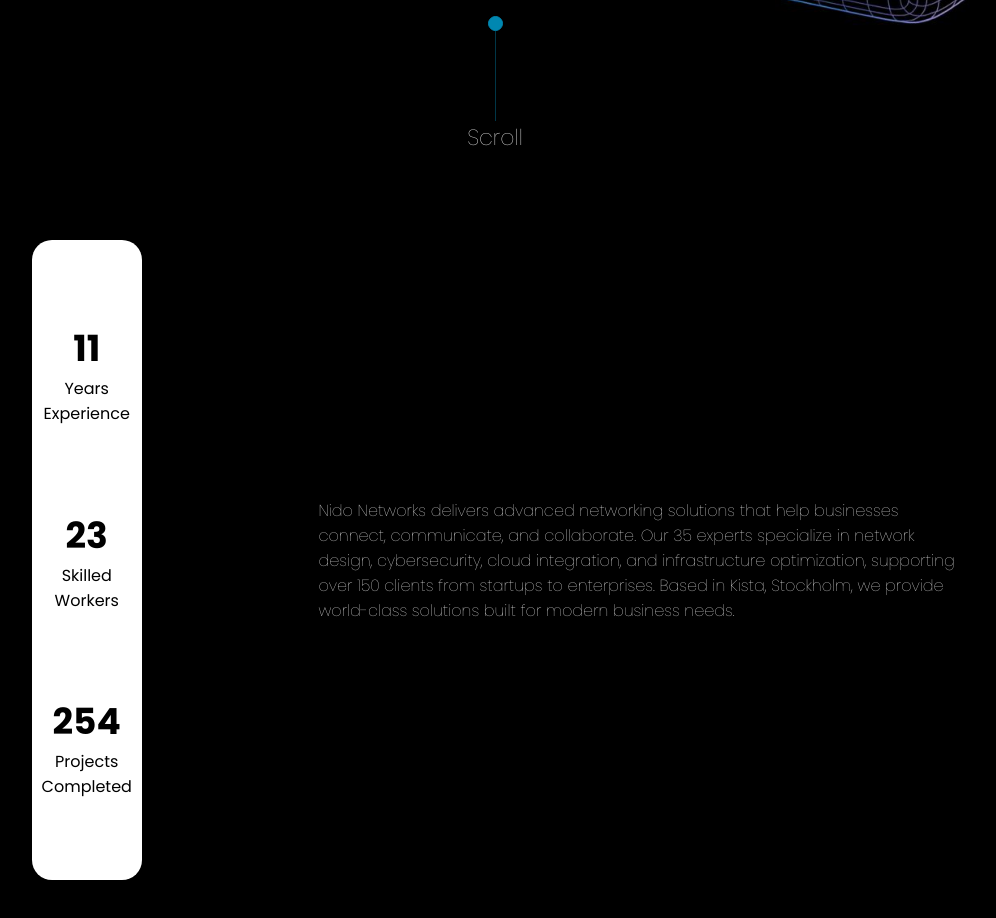
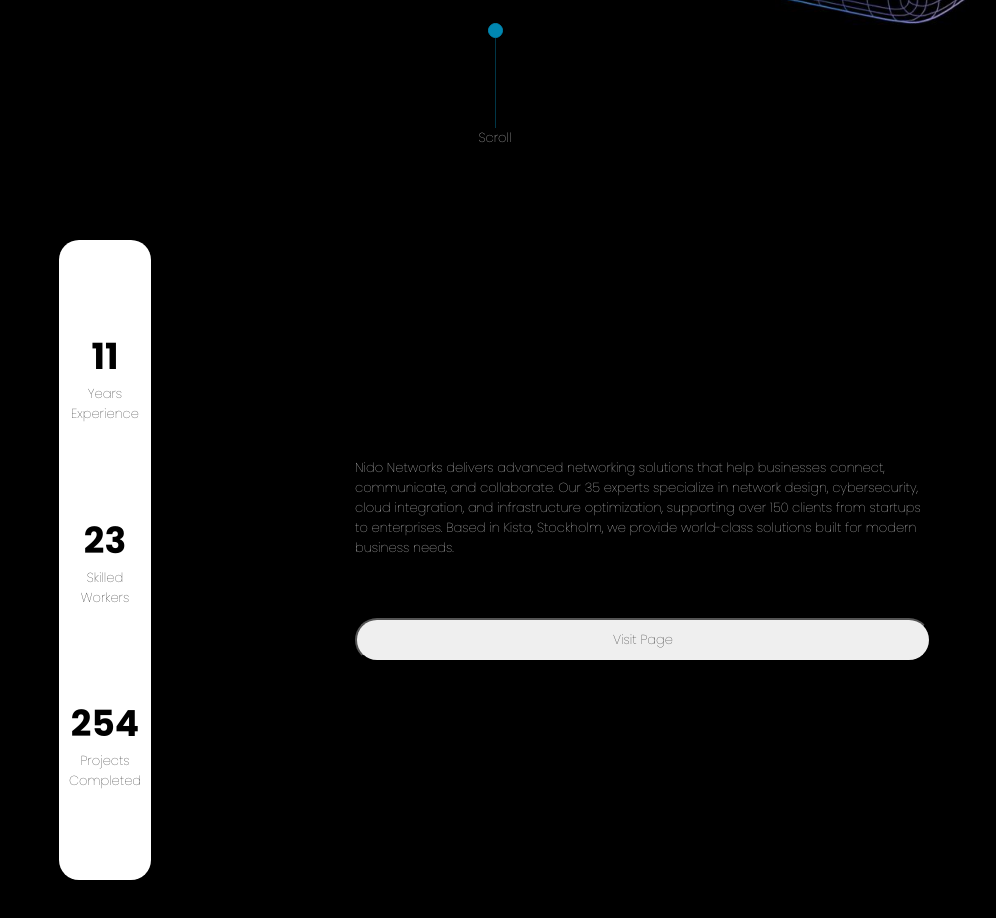
Before and after one commit to saadthedeveloper/nido-networks-website, a website built with Vite: page index.html in a window 1280 px wide. Shown: the part 640-1558 px from the top of the page, without its empty margins (145-1141 px from the left). Built offline with nearby package versions, Linux system fonts and the light colour scheme.

Commit message:
feat: update About section styles and add button

```diff
--- a/index.html
+++ b/index.html
@@ -68,7 +68,7 @@
     </div>
     <div class="about-text">
       <p>Nido Networks delivers advanced networking solutions that help businesses connect, communicate, and collaborate. Our 35 experts specialize in network design, cybersecurity, cloud integration, and infrastructure optimization, supporting over 150 clients from startups to enterprises. Based in Kista, Stockholm, we provide world-class solutions built for modern business needs.</p>
-
+      <button>Visit Page</button>
     </div>
   </section>
 
--- a/src/style.css
+++ b/src/style.css
@@ -8,8 +8,30 @@
   box-sizing: border-box;
   padding: 0;
   margin: 0;
+  font-family: "Poppins", sans-serif;
 }
 
+/***********************
+*       VARIABLES       *
+* CSS custom properties *
+* for layout, colors,   *
+* and animations        *
+***********************/
+:root {
+  --menu-bar-width: 25px;
+  --menu-bar-height: 1px;
+  --hamburger-gap: 6px;
+  --menu-foreground: #ffffff;
+  --menu-background: white;
+  --hamburger-margin: 8px;
+  --menu-animation-timing: 600ms ease-in-out;
+  --hamburger-height: calc(var(--menu-bar-height) * 3 + var(--hamburger-gap) * 2);
+  --font-size-mobile: 13px;
+  --font-weight: 100;
+  --blue: rgb(0, 135, 177);
+  --text-color: rgb(255, 255, 255);
+  --logo-font-size: calc(var(--font-size-mobile) + 4px);
+}
 
 
 
@@ -44,7 +66,7 @@
 body {
   background-color: black;
   color: var(text-color);
-  font-family: "Poppins", sans-serif;
+
 }
 
 ul {
@@ -59,7 +81,13 @@
   text-decoration: none;
 }
 
+button{
+  padding: 10px 30px;
+  border-radius: 100px;
+  font-size: var(--font-size-mobile);
+  font-weight: var(--font-weight);
 
+}
 
 
 
@@ -81,27 +109,7 @@
 
 
 
-/***********************
-*       VARIABLES       *
-* CSS custom properties *
-* for layout, colors,   *
-* and animations        *
-***********************/
-:root {
-  --menu-bar-width: 25px;
-  --menu-bar-height: 1px;
-  --hamburger-gap: 6px;
-  --menu-foreground: #ffffff;
-  --menu-background: white;
-  --hamburger-margin: 8px;
-  --menu-animation-timing: 600ms ease-in-out;
-  --hamburger-height: calc(var(--menu-bar-height) * 3 + var(--hamburger-gap) * 2);
-  --font-size-mobile: 22px;
-  --font-weight: 100;
-  --blue: rgb(0, 135, 177);
-  --text-color: rgb(255, 255, 255);
-  --logo-font-size: calc(var(--font-size-mobile) + 4px);
-}
+
 
 
 
@@ -341,19 +349,18 @@
   font-size: 36px;
 }
 
-.stats div span{
+.stats div p{
   font-size: var(--font-size-mobile);
   font-weight: var(--font-weight);
 }
 
 .about-text{
-  width: 50vw;
+  width: 45vw;
   color: white;
   text-align: left;
   font-weight: var(--font-weight);
+  font-size: var(--font-size-mobile);
+  display: flex;
   flex-direction: column;
+  gap: 60px ;
 }
-
-.about-text p{
-  height: 60%;
-}
```
